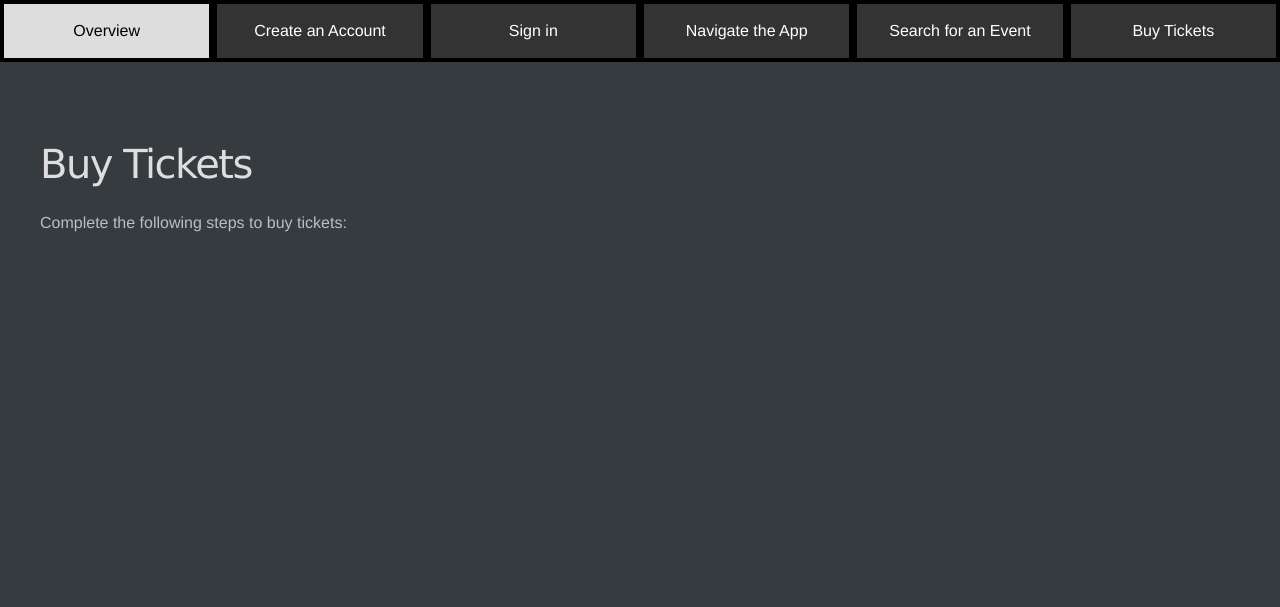
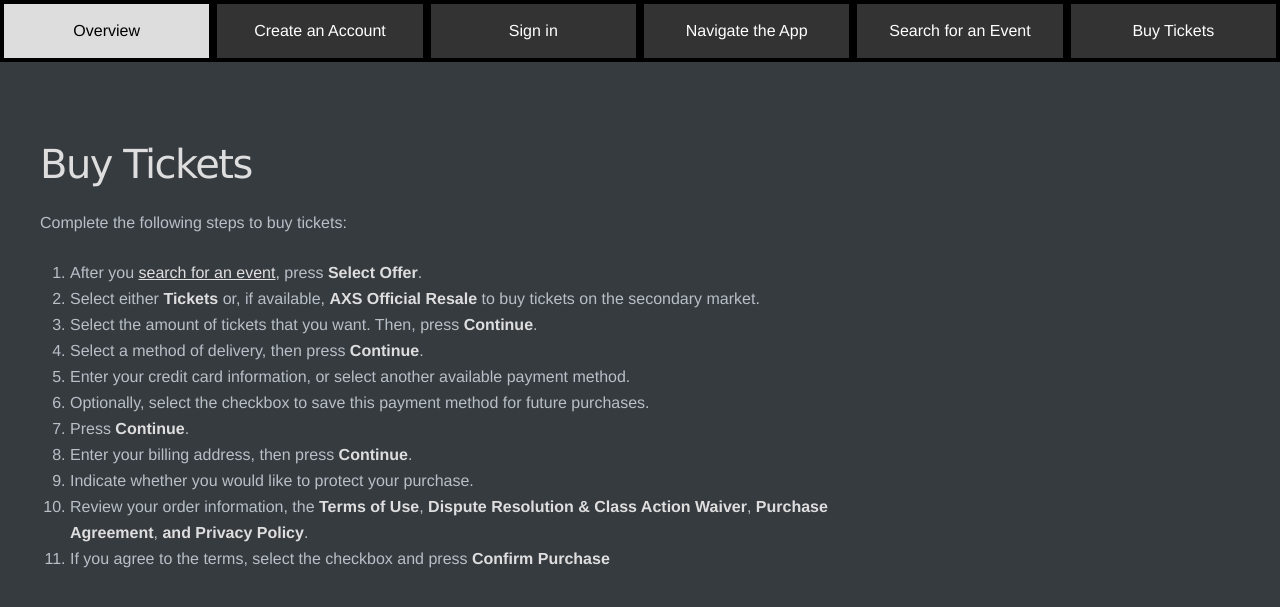
Before and after one commit to Jack-Walton/jack-walton.github.io, a Jekyll site: the page built from AXS/buy_tickets.md, in a window 1280 px wide. Shown: the top 607 px of the page. Built offline with Jekyll 4.4.1, drawn with Linux system fonts in a browser that asks for light colours.

Commit message:
Update buy_tickets.md

```diff
--- a/AXS/buy_tickets.md
+++ b/AXS/buy_tickets.md
@@ -5,3 +5,15 @@
 # Buy Tickets
 
 Complete the following steps to buy tickets:
+
+1. After you <a href="{{ site.baseurl }}/AXS/search_for_event">search for an event</a>, press **Select Offer**.
+2. Select either **Tickets** or, if available, **AXS Official Resale** to buy tickets on the secondary market.
+3. Select the amount of tickets that you want. Then, press **Continue**.
+4. Select a method of delivery, then press **Continue**.
+5. Enter your credit card information, or select another available payment method.
+6. Optionally, select the checkbox to save this payment method for future purchases.
+7. Press **Continue**.
+8. Enter your billing address, then press **Continue**.
+9. Indicate whether you would like to protect your purchase.
+9. Review your order information, the **Terms of Use**, **Dispute Resolution & Class Action Waiver**, **Purchase Agreement**, **and Privacy Policy**.
+10. If you agree to the terms, select the checkbox and press **Confirm Purchase**
```
